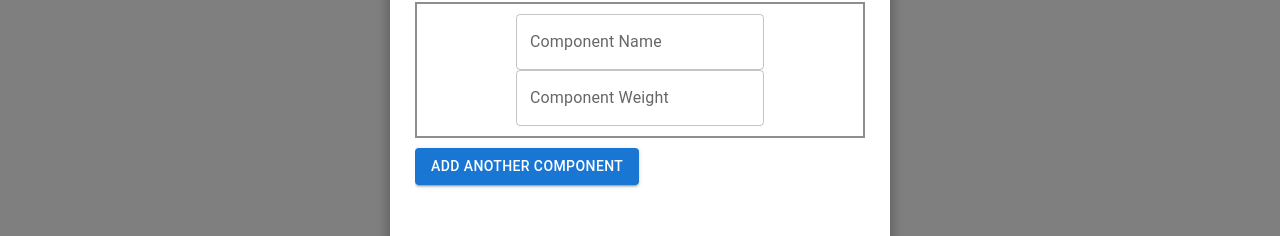
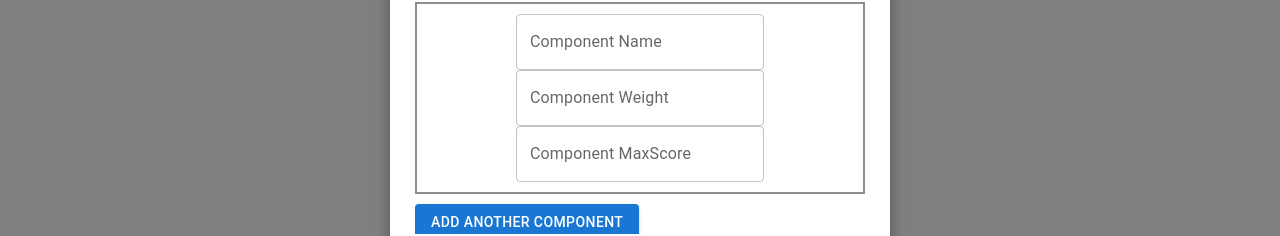
Before and after one commit to merikurisalad/course-scores, a React (Create React App) app in the folder client/: page / in a window 1280 px wide. Both pictures are taken after a click on the button "ADD COURSE". Shown: the part 345-581 px from the top of the page. Built offline with nearby package versions, Linux system fonts and the light colour scheme; no server answers.

Commit message:
feat: add max score

```diff
--- a/client/src/Components/AddCourseModal.js
+++ b/client/src/Components/AddCourseModal.js
@@ -8,7 +8,7 @@ import toast, { Toaster } from 'react-hot-toast';
 const AddCourseModal = ({ showModal, hideModal }) => {
   const [courseCode, setCourseCode] = useState('')
   const [courseName, setCourseName] = useState('')
-  const [components, setComponents] = useState([{ name: '', weight: 0 }]);
+  const [components, setComponents] = useState([{ name: '', weight: 0, max: 0 }]);
 
   const submitCourse = () => {
     api.post('/api/courses', {
@@ -69,11 +69,19 @@ const AddCourseModal = ({ showModal, hideModal }) => {
                       setComponents(newComponents);
                     }}
                   />
+
+                  <TextField
+                    id="outlined-basic" label="Component MaxScore" variant="outlined" onChange={(e) => {
+                      const newComponents = [...components];
+                      newComponents[index] = { ...component, max: e.target.value };
+                      setComponents(newComponents);
+                    }}
+                  />
                 </div>
               ))}
               </div>
               <Button variant="contained" onClick={() => {
-                const newComponents = [...components, { name: '', weight: 0 }];
+                const newComponents = [...components, { name: '', weight: 0, max: 0 }];
                 setComponents(newComponents);
                 }}
                 style={{float: 'left'}}
--- a/client/src/Components/CourseList.js
+++ b/client/src/Components/CourseList.js
@@ -52,6 +52,7 @@ export default function CourseList() {
           <TableRow>
             <TableCell>Component</TableCell>
             <TableCell align="right">Weight</TableCell>
+            <TableCell align="right">Max Score</TableCell>
             <TableCell align="right">User Inputted Grade</TableCell>
             <TableCell align="right">Weighted Grade</TableCell>
           </TableRow>
@@ -63,6 +64,7 @@ export default function CourseList() {
                 {component.componentName}
               </TableCell>
               <TableCell align="right">{component.componentWeight}%</TableCell>
+              <TableCell align="right">{component.maxScore}</TableCell>
               <TableCell align="right">
                 <input
                   type="number"
```
Also changed, not shown: 2 other files (tests, documents, lock files or other folders).
